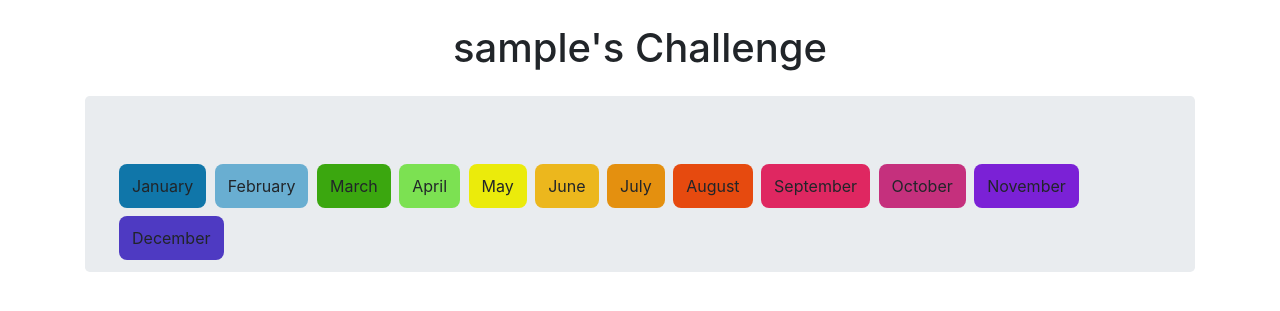
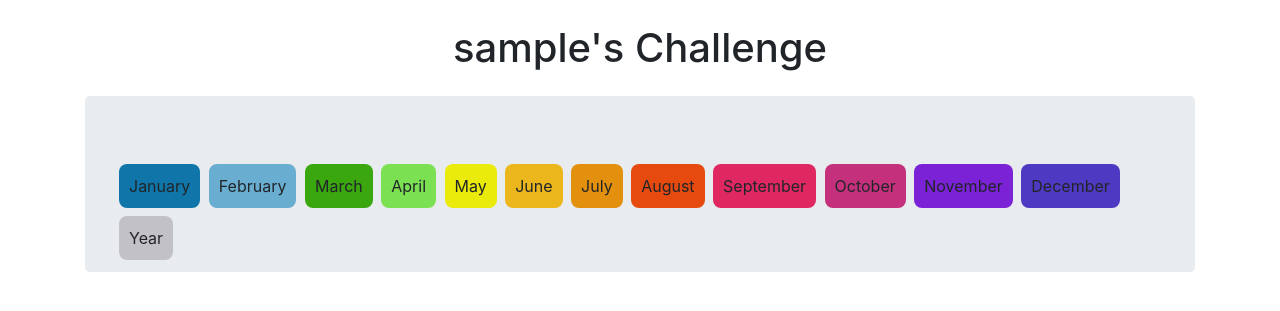
Before and after one commit to AdamMisiak/Books_library, a Django app: page /users/challenge/ in a window 1280 px wide. Shown: the part 106-417 px from the top of the page. Run offline with Django 3.2, Linux system fonts and the light colour scheme; the visitor is signed in with stand-in values (Sample User, id 1); data comes from the database, SQL or seed files in the repository; data that the repository does not hold is empty; some libraries are stand-ins or nearby versions.

Commit message:
Whole year button added

```diff
--- a/src/static/js/choose_month_script.js
+++ b/src/static/js/choose_month_script.js
@@ -10,19 +10,20 @@ function chooseMonth(clicked_id) {
     elements = document.querySelectorAll('[id=block]');
     counter = 0;
     console.log(used_flag)
-    if (used_flag == true) {
+
+
+    if (String(month) == 'Year') {
         for (var i = 0; i < elements.length; i++) {
             elements[i].style.display = "block";
             used_flag = false;
         }
-    } else if (used_flag == false) {
+    } else {
         for (var i = 0; i < elements.length; i++) {
             if (String(elements[i].children[0].children[0].children[1].children[0].children[1].children[3].innerHTML) != String(month)) {
                 elements[i].style.display = "none";
             } else {
                 elements[i].style.display = "block";
             }
-            used_flag = true;
         }
     }
 }
--- a/src/templates/base.html
+++ b/src/templates/base.html
@@ -51,8 +51,8 @@
     .december {
       background-color: #4E3AC2;
     }
-    .empty {
-      background-color: transparent;
+    .year {
+      background-color: #C2C1C7;
     }
     .january-text {
       color: #1076A9;
@@ -93,7 +93,7 @@
     .month{
       border: none;
       color: white;
-      padding: 10px 13px;
+      padding: 10px 10px;
       text-align: center;
       text-decoration: none;
       display: inline-block;
--- a/src/templates/users/challenge.html
+++ b/src/templates/users/challenge.html
@@ -24,6 +24,7 @@
             <a onclick="chooseMonth(this.id)" class="month october" id="october">October</a>
             <a onclick="chooseMonth(this.id)" class="month november" id="november">November</a>
             <a onclick="chooseMonth(this.id)" class="month december" id="december">December</a>
+            <a onclick="chooseMonth(this.id)" class="month year" id="year">Year</a>
         </div>
         <br>
         <br>
```
